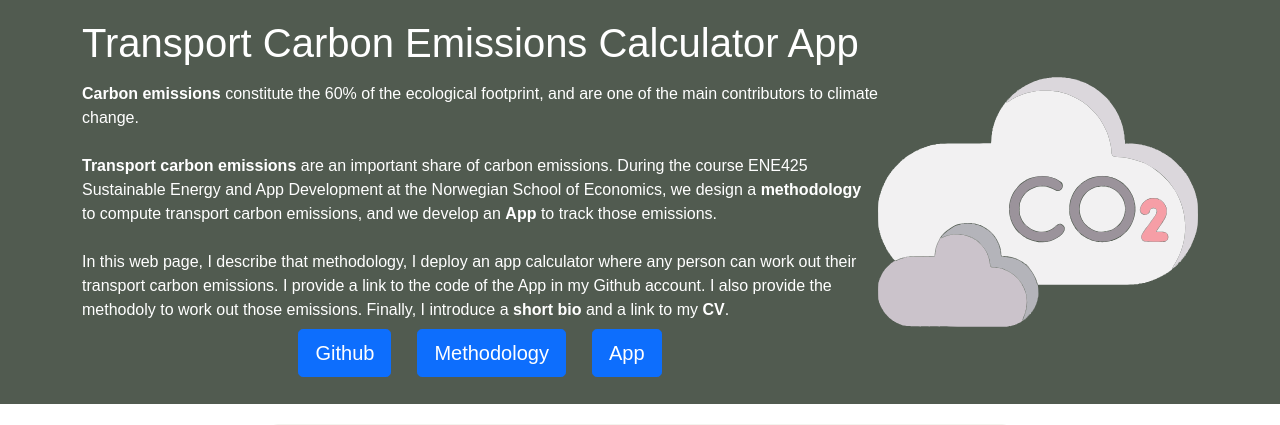
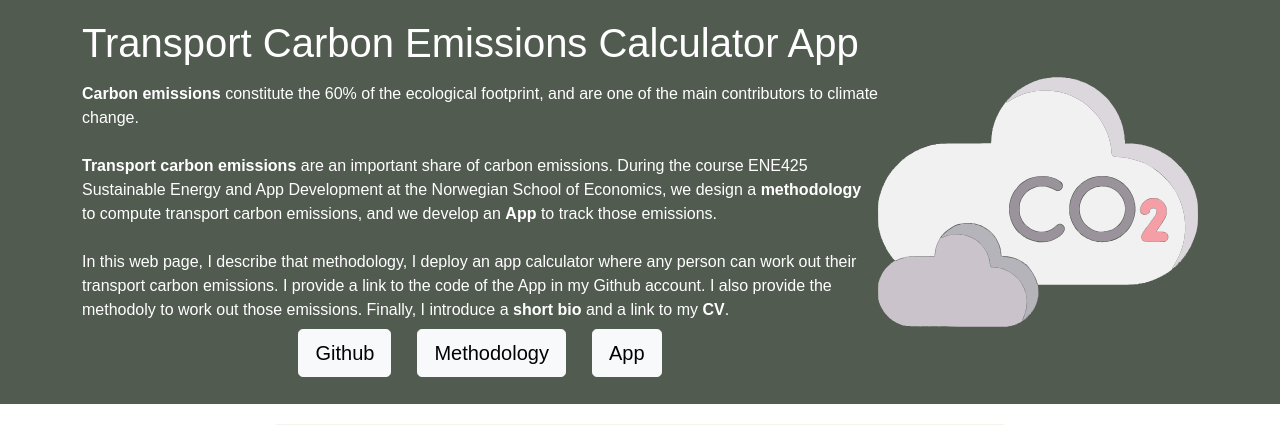
Before and after one commit to VeronikaPriakhina/ENE425-2022-app-Veronika, a Flask app: page / in a window 1280 px wide. Shown: the part 61-486 px from the top of the page. Run offline with Flask 2, Linux system fonts and the light colour scheme; some libraries are stand-ins or nearby versions.

Commit message:
Update home.html

```diff
--- a/templates/home.html
+++ b/templates/home.html
@@ -19,13 +19,13 @@
                 Finally, I introduce a <strong>short bio</strong> and a link to my <strong>CV</strong>.
                 <div class="container_buttons_links_header_carbon">
                    <div class="btn">
-                       <a href="https://github.com/VeronikaPriakhina/ENE425-2022-app-Veronika" target="_blank" class="btn btn-primary btn-lg mr-2", style="background-color=#22AA85;">Github</a>
+                       <a href="https://github.com/VeronikaPriakhina/ENE425-2022-app-Veronika" target="_blank" class="btn btn-light btn-lg mr-2", style="background-color=#22AA85;">Github</a>
                    </div>
                    <div class="btn">
-                       <a href="#" class="btn btn-primary btn-lg mr-2", style="background-color=#22AA85;">Methodology</a>
+                       <a href="#" class="btn btn-light btn-lg mr-2", style="background-color=#22AA85;">Methodology</a>
                    </div>
                    <div class="btn">
-                       <a href="{{ url_for('app_calculator') }}" class="btn btn-primary btn-lg mr-2", style="background-color=#22AA85;">App</a>
+                       <a href="{{ url_for('app_calculator') }}" class="btn btn-light btn-lg mr-2", style="background-color=#22AA85;">App</a>
                    </div>
                 </div>
             </div>
```
